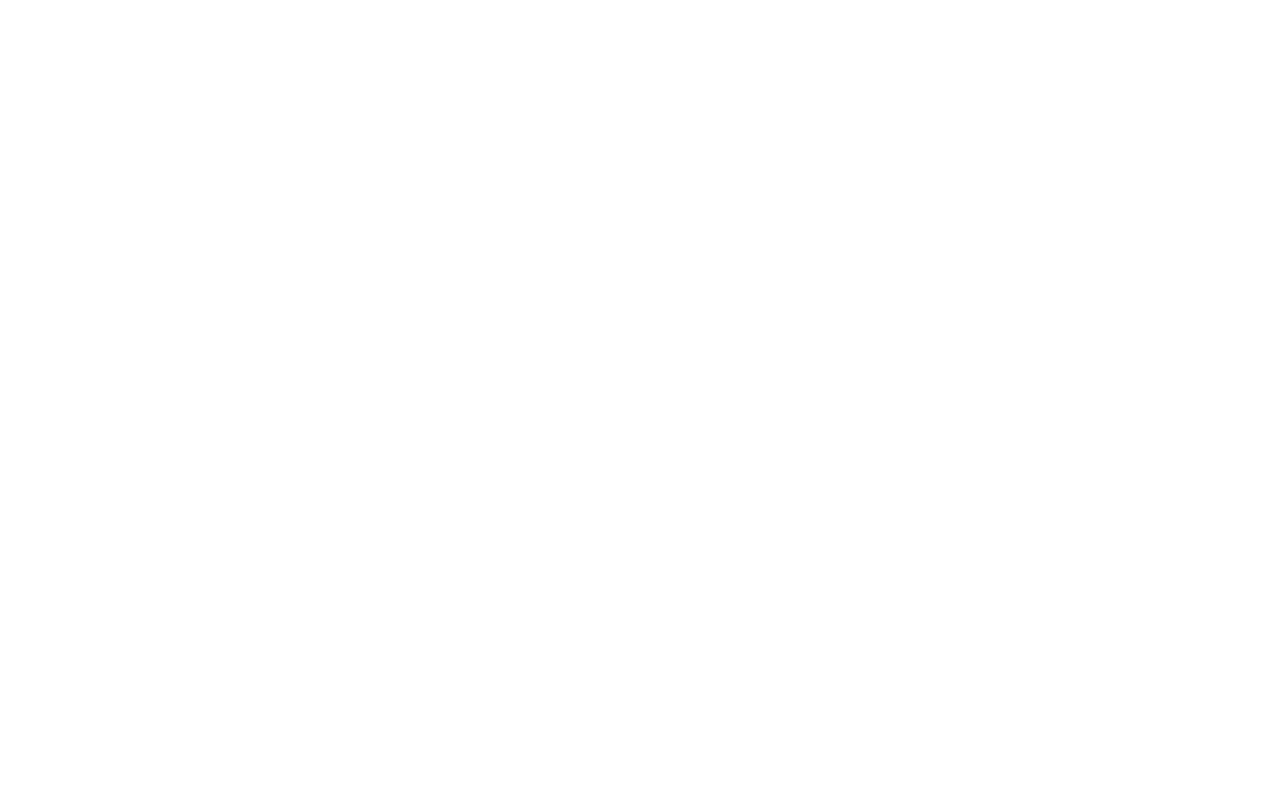
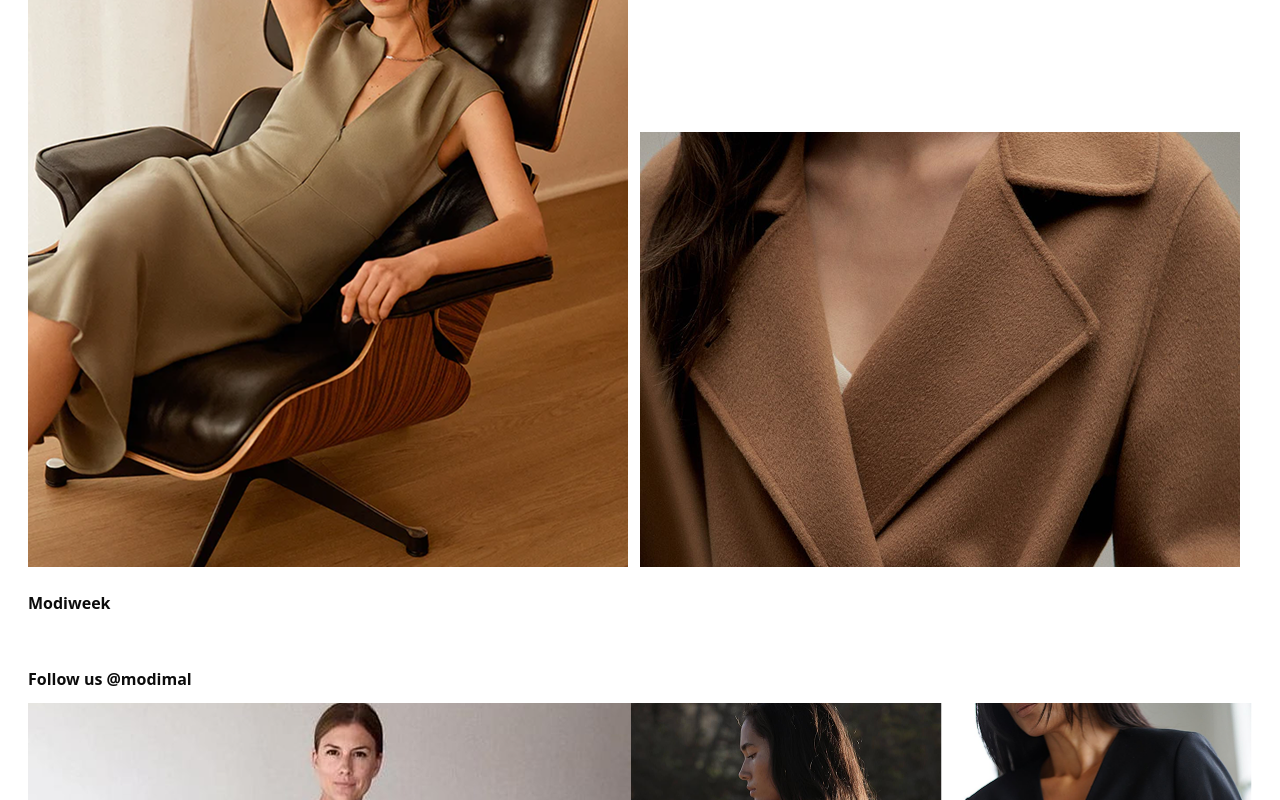
Before and after one commit to amirnasr94/Fashion-E-Commerse, a Next.js app: page / in a window 1280 px wide. Shown: the part 1240-2040 px from the top of the page. Before the commit the page ends 823 px from the top, so only its background shows below. Built offline with nearby package versions, Linux system fonts and the light colour scheme.

Commit message:
implement sustainabillity section in landing

```diff
--- a/app/page.tsx
+++ b/app/page.tsx
@@ -1,5 +1,9 @@
 import BestSellsSection from "@/components/BestSellsSection";
+import CollectionSection from "@/components/CollectionSection";
+import FollowUsSection from "@/components/FollowUsSection";
 import HeroSection from "@/components/HeroSection";
+import ModiweekSection from "@/components/ModiweekSection";
+import SustainabilitySection from "@/components/SustainabilitySection";
 
 export const revalidate = 0;
 
@@ -7,9 +11,13 @@
   return (
     <main>
       <HeroSection />
-      <section className="container mt-10">
+      <section className="container">
         <BestSellsSection />
+        <CollectionSection />
+        <ModiweekSection />
       </section>
+      <SustainabilitySection />
+      <FollowUsSection />
     </main>
   );
 }
--- /dev/null
+++ b/components/SustainabilitySection.tsx
@@ -0,0 +1,42 @@
+"use client";
+import Image from "next/image";
+import Button from "./UI/Button";
+import PlusIcon from "../public/assets/icons/plus.svg";
+import { motion, useScroll, useTransform } from "framer-motion";
+import { useRef } from "react";
+
+export default function SustainabilitySection() {
+  const ref = useRef(null);
+  const { scrollYProgress } = useScroll({
+    target: ref,
+    offset: ["start end", "center center"],
+  });
+  const clipPath = useTransform(
+    scrollYProgress,
+    [0, 1],
+    ["inset(0% 50% 0% 50%)", "inset(0% 0% 0% 0%)"],
+  );
+  return (
+    <motion.div
+      className="relative w-full h-[526] my-9"
+      ref={ref}
+      style={{ clipPath }}
+    >
+      <div className="absolute right-10 bottom-10 z-1 space-y-4">
+        <p className="text-primary-800 text-body-lg font-light">
+          Stylish sustainability in clothing promotes eco-friendly <br />{" "}
+          choices for a greater future
+        </p>
+        <Button className="gap-x-1 px-9 py-3 float-end">
+            <p>Sustainability</p>
+          <PlusIcon width={14} height={14} />
+        </Button>
+      </div>
+      <Image
+        src="/assets/images/landing/Sustainability.png"
+        alt="sustainability"
+        fill
+      />
+    </motion.div>
+  );
+}
```
Also changed, not shown: public/assets/icons/plus.svg (added), public/assets/images/landing/Sustainability.png (added).
